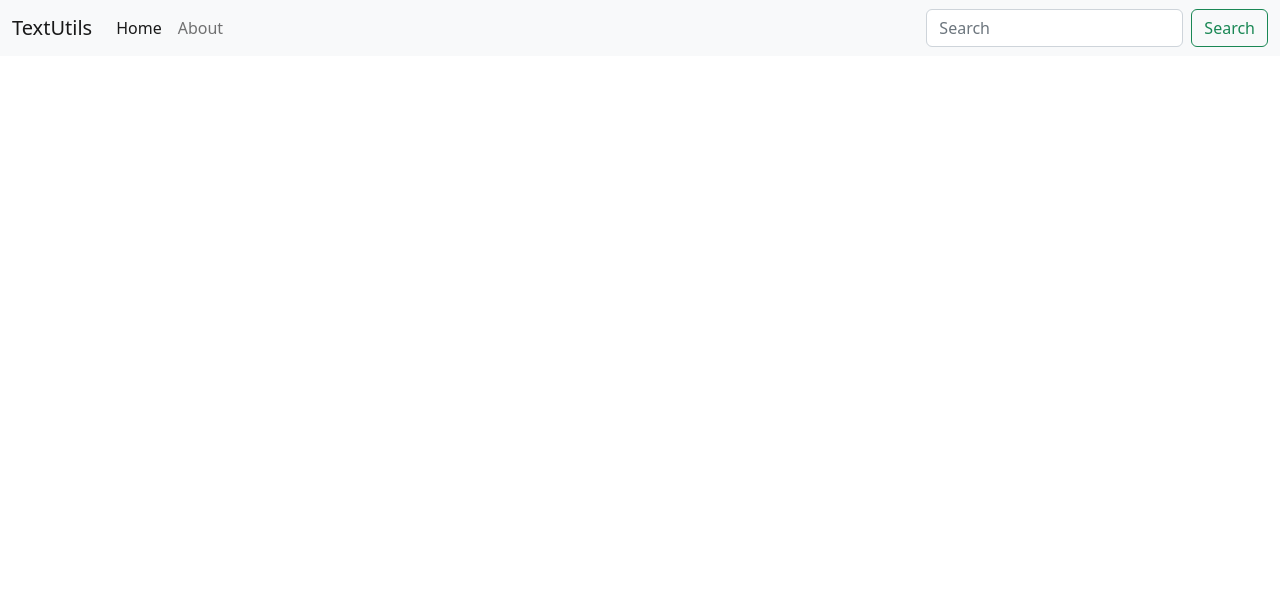
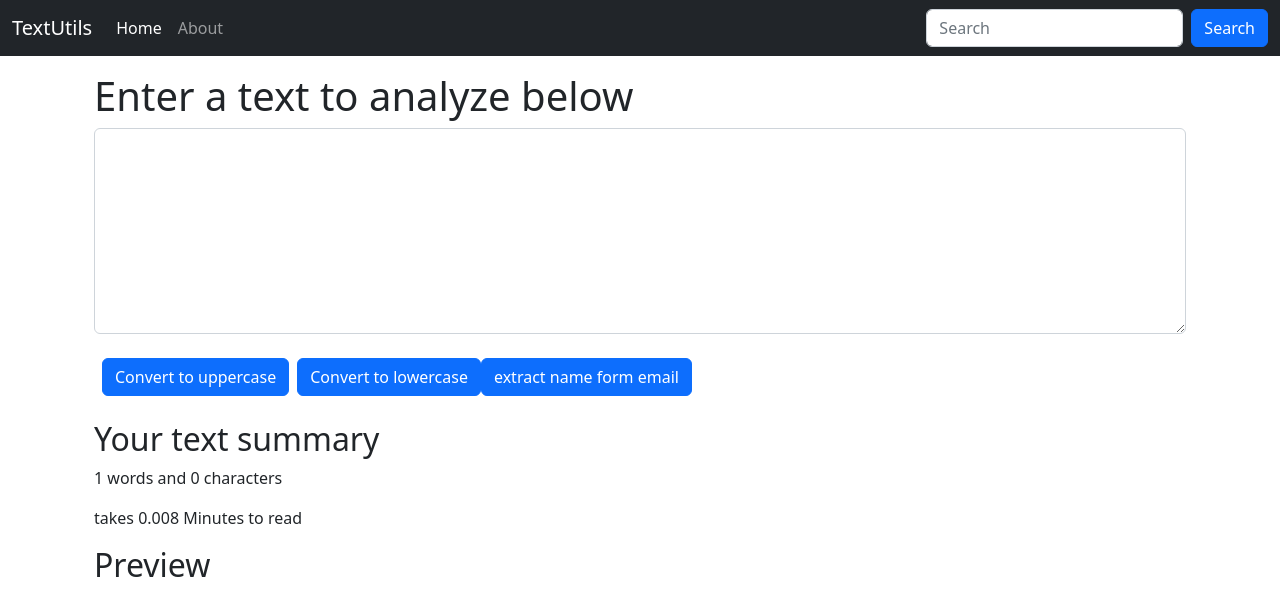
Before and after one commit to Anjali4402/TextUtilsweb-react, a React (Create React App) app: page / in a window 1280 px wide. Shown: the top 616 px of the page. Built offline with nearby package versions, Linux system fonts and the light colour scheme.

Commit message:
make new js file TextForm.js and add in App.js and changed in Navbar.js

```diff
--- a/src/App.js
+++ b/src/App.js
@@ -2,11 +2,13 @@
 // import logo from './logo.svg';
 
 import Navbar from "./components/Navbar";
+import TextForm from "./components/TextForm";
 
 function App() {
   return (
     <>
       <Navbar title="TextUtils" />
+      <div className="container my-3"><TextForm heading='Enter a text to analyze below'/></div>
     </>
   )
 }
--- a/src/components/Navbar.js
+++ b/src/components/Navbar.js
@@ -5,7 +5,7 @@
 export default function Navbar(props) {
     return (
         <div>
-            <nav className="navbar navbar-expand-lg bg-light">
+            <nav className="navbar navbar-expand-lg navbar-dark bg-dark">
                 <div className="container-fluid">
                     <a className="navbar-brand" href="/">{props.title}</a>
                     <button className="navbar-toggler" type="button" data-bs-toggle="collapse" data-bs-target="#navbarSupportedContent" aria-controls="navbarSupportedContent" aria-expanded="false" aria-label="Toggle navigation">
@@ -22,7 +22,7 @@
                         </ul>
                         <form className="d-flex" role="search">
                             <input className="form-control me-2" type="search" placeholder="Search" aria-label="Search"/>
-                            <button className="btn btn-outline-success" type="submit">Search</button>
+                            <button className="btn btn-primary" type="submit">Search</button>
                         </form>
                     </div>
                 </div>
--- /dev/null
+++ b/src/components/TextForm.js
@@ -0,0 +1,43 @@
+import React, {useState} from 'react'
+
+
+export default function TextForm(props) {
+    const handleUpClick = ()=>{
+        let newText = text.toUpperCase();
+        setText(newText);
+    }
+    const handleLoClick = ()=>{
+        let newText = text.toLowerCase();
+        setText(newText);
+    }
+    const handleEmailClick = ()=>{
+        let newText = text.split('@')
+        setText(newText[1])
+    }
+    const handleOnChange = (event)=>{
+        setText(event.target.value);
+
+    }
+    const [text,setText] = useState('')
+    return (
+        <>
+            <div className="container">
+                <h1>{props.heading}</h1>
+                <div className='mb-3'>
+                    <textarea className='form-control' value={text} onChange={handleOnChange} id='myBox' rows="8"></textarea>
+                </div>
+                <button className="btn btn-primary mx-2" onClick={handleUpClick}>Convert to uppercase</button>
+                <button className="btn btn-primary my-2" onClick={handleLoClick}>Convert to lowercase</button>
+                <button className="btn btn-primary my-2" onClick={handleEmailClick}>extract name form email</button>
+            </div>
+            <div className="container my-3">
+                <h2>Your text summary</h2>
+                <p>{text.split(' ').length} words and {text.length} characters</p>
+                <p>takes {0.008 * text.split(' ').length} Minutes to read</p>
+                <h2>Preview</h2>
+                <p>{text}</p>
+            </div>
+
+        </>
+    )
+}
```
